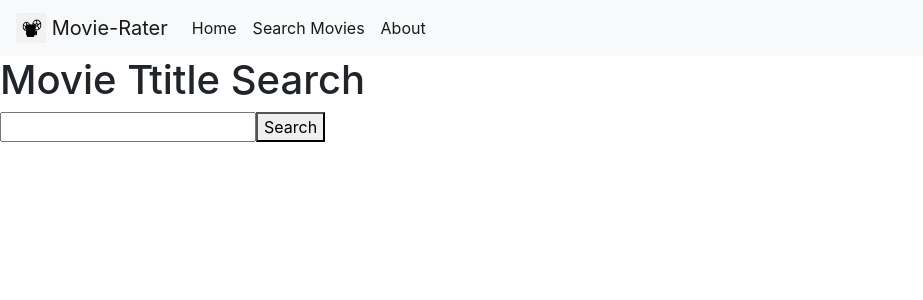
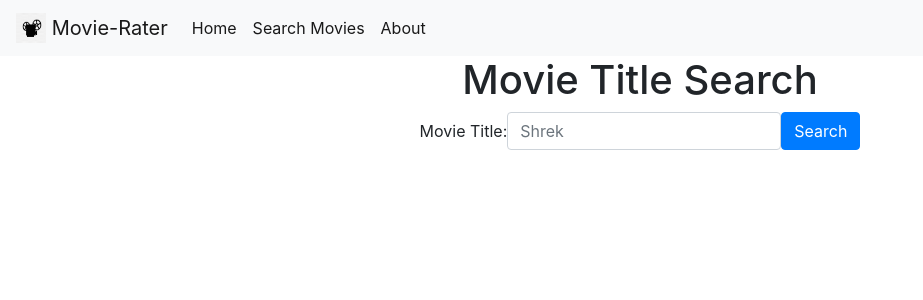
Before and after one commit to erikalvar/practice-movie-api-vue, a Vue app: page /search in a window 1280 px wide. Shown: the top 300 px of the page, without its empty margins (0-923 px from the left). Built offline with nearby package versions, Linux system fonts and the light colour scheme.

Commit message:
adds list to movies search

```diff
--- a/public/index.html
+++ b/public/index.html
@@ -5,7 +5,7 @@
     <meta http-equiv="X-UA-Compatible" content="IE=edge">
     <meta name="viewport" content="width=device-width,initial-scale=1.0">
     <link rel="stylesheet" href="https://cdn.jsdelivr.net/npm/bootstrap@4.5.3/dist/css/bootstrap.min.css" integrity="sha384-TX8t27EcRE3e/ihU7zmQxVncDAy5uIKz4rEkgIXeMed4M0jlfIDPvg6uqKI2xXr2" crossorigin="anonymous">
-    <link rel="icon" href="<%= BASE_URL %>favicon.ico">
+    <link rel="icon" href="../public/projector.png">
     <title>Movie Rating App</title>
   </head>
   <body>
--- a/src/views/MoviesSearch.vue
+++ b/src/views/MoviesSearch.vue
@@ -1,22 +1,48 @@
-
 <template>
   <div class="home">
-    <h1>Movie Ttitle Search</h1>
+    <div class="container text-center">
+      <h1>Movie Title Search</h1>
 
-    <input type="text" v-model="input">
-    <button type="button" v-on:click="moviesSearch()" >
+      <div class="form-inline justify-content-center">
+        <label for="exampleFormControlInput1">Movie Title:</label>
+        <input
+          type="text"
+          class="form-control"
+          id="exampleFormControlInput1"
+          placeholder="Shrek"
+          v-model="input"
+        />
+        <button type="button" class="btn btn-primary" v-on:click="moviesSearch()">
         Search
       </button>
+      </div>
+      <!-- <button type="button" class="btn btn-primary" v-on:click="moviesSearch()">
+        Search
+      </button> -->
 
       <!-- <p>{{ input }}</p>
       <p>{{ searches }}</p> -->
 
-    <div v-for="movie in searches">
+      <!-- <div v-for="movie in searches">
         <router-link v-bind:to="`/movies/${movie.imdb_id}`">
           <h1>{{ movie.title }}</h1>
+        </router-link> -->
+      <!-- <h1>{{ movie.title }}</h1> -->
+      <!-- <p>{{ movie.release_year }}</p>
+      </div> -->
+
+      <div class="list-group" v-for="movie in searches">
+        <!-- <a href="#" class="list-group-item list-group-item-action"
+          >Dapibus ac facilisis in</a
+        > -->
+        <router-link
+          class="list-group-item list-group-item-action"
+          v-bind:to="`/movies/${movie.imdb_id}`"
+        >
+          <h3>{{ movie.title }}</h3>
+          <p>{{ movie.release_year }}</p>
         </router-link>
-      <!-- <h1>{{ movie.title }}</h1> -->
-      <p>{{ movie.release_year }}</p>
+      </div>
     </div>
   </div>
 </template>
--- a/src/views/MoviesShow.vue
+++ b/src/views/MoviesShow.vue
@@ -1,5 +1,6 @@
 <template>
   <div class="movies-show">
+    <div class="container">
       <h1>Movie Details</h1>
 
 
@@ -12,6 +13,7 @@
 
         <!-- <button v-on:click="thumbsUp()">Thumbs Up!</button>
         <button v-on:click="thumbsDown()">Thumbs Down!</button> -->
+      </div>
   </div>
 </template>
 
```
Also changed, not shown: src/views/Home.vue (+0 -19 lines), 1 other file (tests, documents, lock files or other folders). Lines whose indentation alone changed are shown as unchanged.
